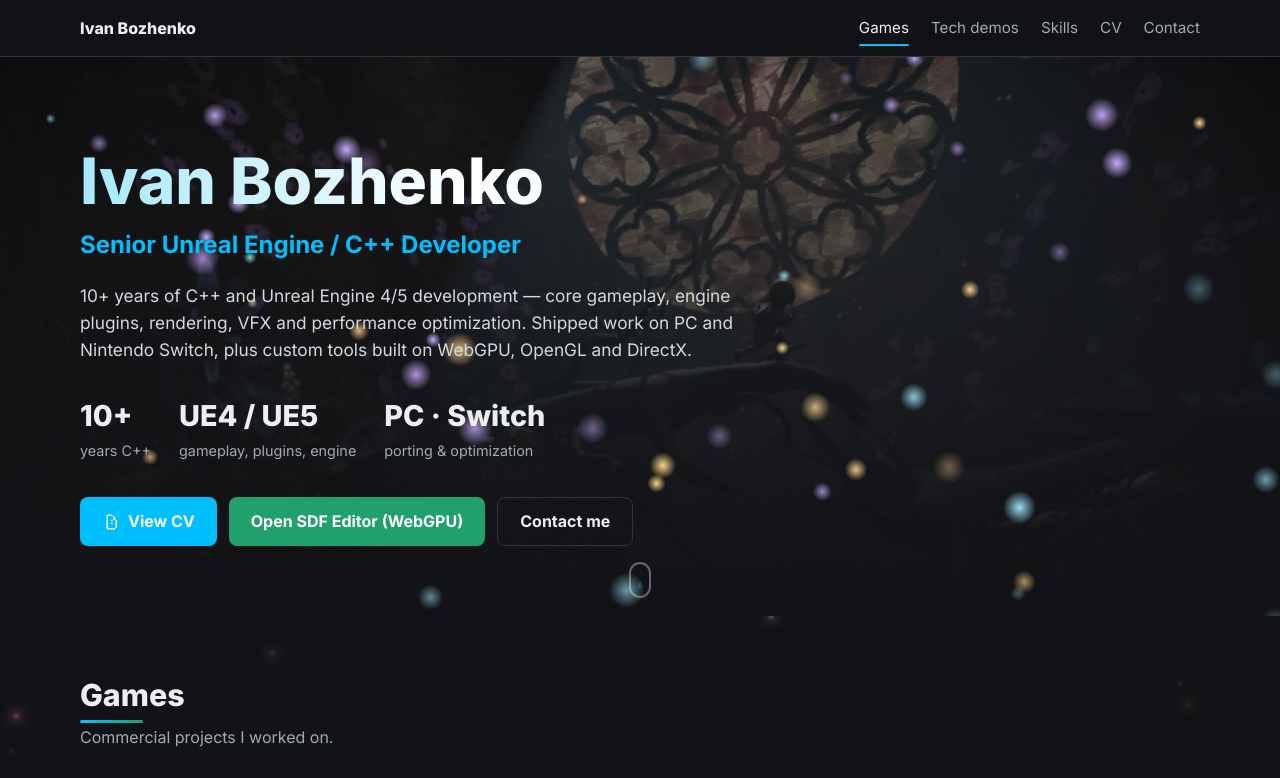
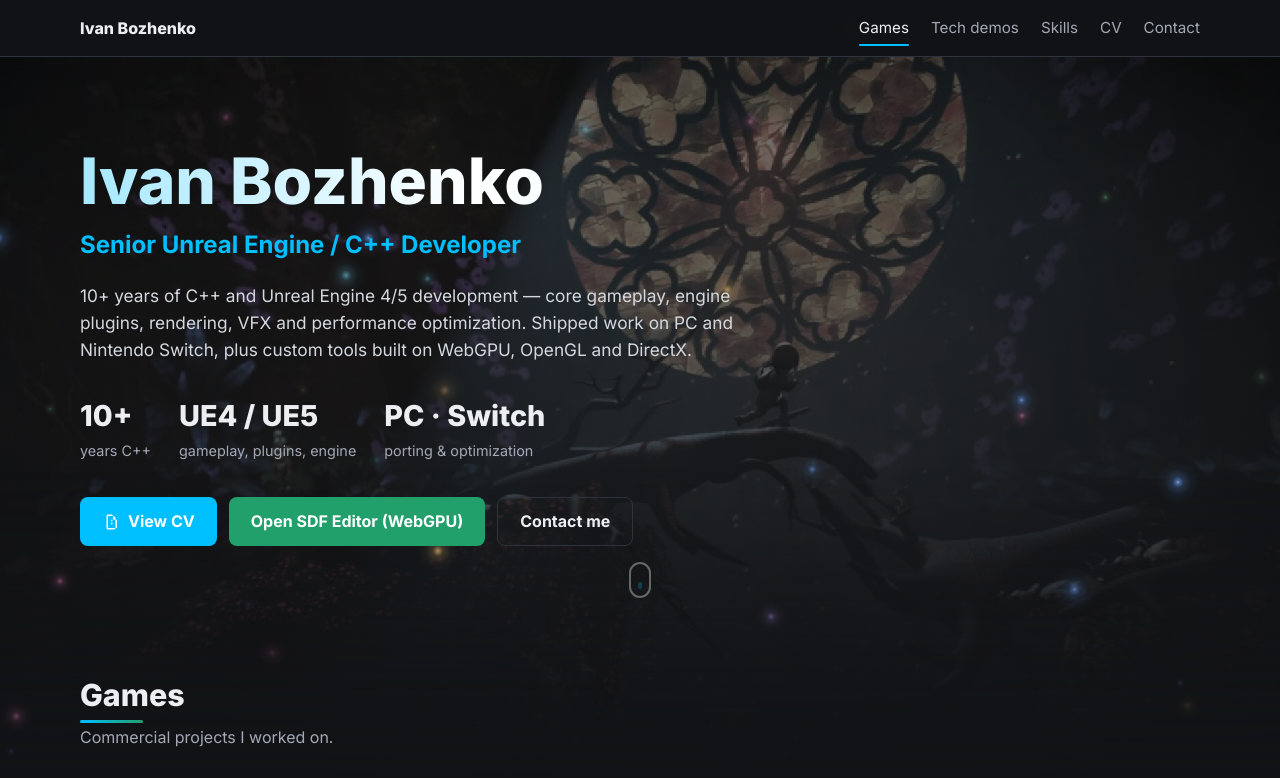
Before and after one commit to Katod/Katod.github.io, a plain HTML site: page index.html in a window 1280 px wide. Shown: the top 778 px of the page. Drawn offline with Linux system fonts and the light colour scheme.

Commit message:
Unify hero and page background into one glowing layer
Move hero image to a negative-z pseudo-element under the global orb
canvas, fade it into the page background, and drop the separate hero
fireflies canvas.

```diff
--- a/index.html
+++ b/index.html
@@ -73,9 +73,23 @@
         .hero {
             position: relative;
             padding: 90px 0 70px;
+        }
+
+        /* Hero image lives on a negative layer so the global glow/orbs canvas draws over it */
+        .hero::before {
+            content: "";
+            position: absolute;
+            left: 0;
+            right: 0;
+            top: 0;
+            bottom: -180px;
+            z-index: -1;
+            pointer-events: none;
             background:
-                linear-gradient(180deg, rgba(18, 19, 22, 0.55) 0%, rgba(18, 19, 22, 0.92) 75%, var(--bg) 100%),
-                url("images/Floralis_RoseWindow.jpg") center 35% / cover no-repeat;
+                linear-gradient(180deg, rgba(18, 19, 22, 0.5) 0%, rgba(18, 19, 22, 0.8) 70%, rgba(18, 19, 22, 0.9) 100%),
+                url("images/Floralis_RoseWindow.jpg") center calc(35% + var(--py, 0px)) / cover no-repeat;
+            -webkit-mask-image: linear-gradient(180deg, #000 0%, #000 55%, transparent 100%);
+            mask-image: linear-gradient(180deg, #000 0%, #000 55%, transparent 100%);
         }
 
         .hero h1 {
@@ -299,18 +313,7 @@
         }
 
         /* ---------- Visual effects ---------- */
-        .hero { overflow: hidden; background-attachment: scroll; }
-
         .hero .wrap { position: relative; z-index: 2; }
-
-        #fireflies {
-            position: absolute;
-            inset: 0;
-            width: 100%;
-            height: 100%;
-            z-index: 1;
-            pointer-events: none;
-        }
 
         .hero h1 {
             background: linear-gradient(90deg, #ffffff 0%, #9fe6ff 40%, #00bfff 60%, #ffffff 100%);
@@ -498,7 +501,7 @@
 
         body.has-cursor #cursor-glow { opacity: 1; }
 
-        .hero, main, footer { position: relative; z-index: 1; }
+        main, footer { position: relative; z-index: 1; }
 
         @media (prefers-reduced-motion: reduce) {
 
@@ -533,7 +536,6 @@
     </nav>
 
     <header class="hero">
-        <canvas id="fireflies"></canvas>
         <a class="scroll-hint" href="#games" aria-label="Scroll down"></a>
         <div class="wrap">
             <h1>Ivan Bozhenko</h1>
@@ -775,85 +777,12 @@
         const onScroll = () => {
             updateNav();
             if (!reduceMotion && window.scrollY < hero.offsetHeight) {
-                hero.style.backgroundPosition = `center, center calc(35% + ${window.scrollY * 0.35}px)`;
+                hero.style.setProperty('--py', (window.scrollY * 0.35) + 'px');
             }
         };
         window.addEventListener('scroll', onScroll, { passive: true });
         onScroll();
 
-        /* ---------- Fireflies ---------- */
-        (() => {
-            const SPEED = reduceMotion ? 0.3 : 1;
-            const canvas = document.getElementById('fireflies');
-            const ctx = canvas.getContext('2d');
-            let w, h, dpr, flies = [];
-            const mouse = { x: -9999, y: -9999 };
-            const colors = ['255,214,140', '160,230,255', '200,170,255'];
-
-            const resize = () => {
-                dpr = Math.min(window.devicePixelRatio || 1, 2);
-                w = canvas.clientWidth; h = canvas.clientHeight;
-                canvas.width = w * dpr; canvas.height = h * dpr;
-                ctx.setTransform(dpr, 0, 0, dpr, 0, 0);
-                const count = Math.round(Math.min(90, (w * h) / 14000));
-                flies = Array.from({ length: count }, () => ({
-                    x: Math.random() * w,
-                    y: Math.random() * h,
-                    r: 0.8 + Math.random() * 2.2,
-                    vx: (Math.random() - 0.5) * 0.25,
-                    vy: -0.1 - Math.random() * 0.3,
-                    phase: Math.random() * Math.PI * 2,
-                    speed: 0.01 + Math.random() * 0.025,
-                    c: colors[Math.floor(Math.random() * colors.length)]
-                }));
-            };
-
-            hero.addEventListener('pointermove', e => {
-                const r = canvas.getBoundingClientRect();
-                mouse.x = e.clientX - r.left; mouse.y = e.clientY - r.top;
-            });
-            hero.addEventListener('pointerleave', () => { mouse.x = mouse.y = -9999; });
-
-            let running = false, looping = false;
-            new IntersectionObserver(([en]) => {
-                running = en.isIntersecting;
-                if (running && !looping) { looping = true; requestAnimationFrame(tick); }
-            }).observe(hero);
-
-            function tick() {
-                if (!running) { looping = false; return; }
-                ctx.clearRect(0, 0, w, h);
-                ctx.globalCompositeOperation = 'lighter';
-                for (const f of flies) {
-                    f.phase += f.speed;
-                    const dx = f.x - mouse.x, dy = f.y - mouse.y;
-                    const d2 = dx * dx + dy * dy;
-                    if (d2 < 14000) {
-                        const d = Math.sqrt(d2) || 1;
-                        f.vx += (dx / d) * 0.06; f.vy += (dy / d) * 0.06;
-                    }
-                    f.vx *= 0.985; f.vy = f.vy * 0.985 - 0.003;
-                    f.x += (f.vx + Math.sin(f.phase) * 0.3) * SPEED;
-                    f.y += f.vy * SPEED;
-                    if (f.y < -10) { f.y = h + 10; f.x = Math.random() * w; }
-                    if (f.x < -10) f.x = w + 10; else if (f.x > w + 10) f.x = -10;
-
-                    const a = 0.35 + 0.65 * (0.5 + 0.5 * Math.sin(f.phase * 1.7));
-                    const g = ctx.createRadialGradient(f.x, f.y, 0, f.x, f.y, f.r * 6);
-                    g.addColorStop(0, `rgba(${f.c},${a})`);
-                    g.addColorStop(1, `rgba(${f.c},0)`);
-                    ctx.fillStyle = g;
-                    ctx.beginPath();
-                    ctx.arc(f.x, f.y, f.r * 6, 0, Math.PI * 2);
-                    ctx.fill();
-                }
-                ctx.globalCompositeOperation = 'source-over';
-                requestAnimationFrame(tick);
-            }
-
-            window.addEventListener('resize', resize);
-            resize();
-        })();
 
         /* ---------- Global background: glowing fireflies + cursor glow ---------- */
         (() => {
```
